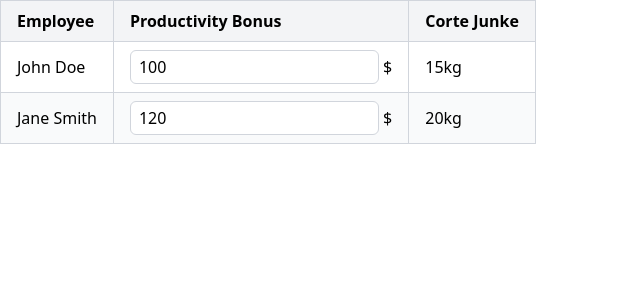
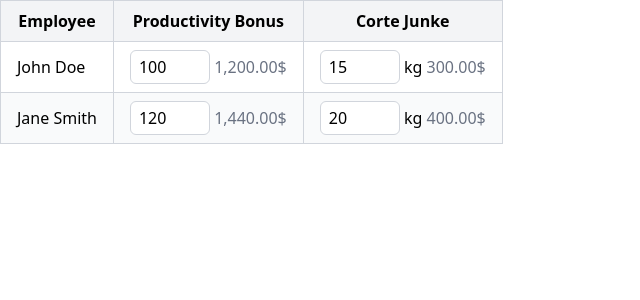
Before and after one commit to ChrisPoul/renova, a SvelteKit app: page / in a window 1280 px wide. Shown: the top 300 px of the page, without its empty margins (0-640 px from the left). Built offline with nearby package versions, Linux system fonts and the light colour scheme.

Commit message:
Fixed bug and separated component succesfully

```diff
--- a/src/routes/+page.svelte
+++ b/src/routes/+page.svelte
@@ -1,63 +1,43 @@
-<script>
-	// Example data for perception categories
-	let perceptionCategories = [
-		{ id: 1, concept: 'Productivity Bonus', unit: '$', canEdit: true },
-		{ id: 2, concept: 'Corte Junke', unit: 'kg', canEdit: false }
+<script lang="ts">
+	import EmployeeRow from './EmployeeRow.svelte';
+
+	let categoriasDestajo = [
+		{ id: 1, concept: 'Productivity Bonus', unit: '', unitValue: 12 },
+		{ id: 2, concept: 'Corte Junke', unit: 'kg', unitValue: 20 }
 	];
 
-	// Example data for employees with perceptions
-	let employees = [
+	let employees = $state([
 		{
 			name: 'John Doe',
-			perceptions: [
+			destajos: [
 				{ id: 1, category: 1, amount: 100 },
 				{ id: 2, category: 2, amount: 15 }
 			]
 		},
 		{
 			name: 'Jane Smith',
-			perceptions: [
+			destajos: [
 				{ id: 3, category: 1, amount: 120 },
 				{ id: 4, category: 2, amount: 20 }
 			]
 		}
-	];
+	]);
 </script>
 
 <table class="w-auto table-auto border-collapse border border-gray-300">
 	<thead>
 		<tr class="bg-gray-100">
-			<th class="border border-gray-300 px-4 py-2 text-left">Employee</th>
-			{#each perceptionCategories as category}
-				<th class="border border-gray-300 px-4 py-2 text-left">
+			<th class="border border-gray-300 px-4 py-2">Employee</th>
+			{#each categoriasDestajo as category}
+				<th class="border border-gray-300 px-4 py-2">
 					{category.concept}
 				</th>
 			{/each}
 		</tr>
 	</thead>
 	<tbody>
-		{#each employees as employee}
-			<tr class="odd:bg-white even:bg-gray-50">
-				<td class="border border-gray-300 px-4 py-2">{employee.name}</td>
-				{#each perceptionCategories as category}
-					<td class="border border-gray-300 px-4 py-2">
-						{#each employee.perceptions as perception}
-							{#if perception.category === category.id}
-								{#if category.canEdit}
-									<input
-										type="number"
-										bind:value={perception.amount}
-										class="rounded-md border w-auto border-gray-300 px-2 py-1"
-									/>
-                  {category.unit}
-								{:else}
-									<span>{perception.amount}{category.unit}</span>
-								{/if}
-							{/if}
-						{/each}
-					</td>
-				{/each}
-			</tr>
+		{#each employees as employee, i}
+			<EmployeeRow bind:employee={employees[i]} {categoriasDestajo} />
 		{/each}
 	</tbody>
 </table>
--- /dev/null
+++ b/src/routes/EmployeeRow.svelte
@@ -0,0 +1,49 @@
+<script lang="ts">
+	let {
+		employee = $bindable(),
+		categoriasDestajo
+	}: { employee: Employee; categoriasDestajo: CategoriaDestajo[] } = $props();
+
+	function getDestajoTotal(amount: number, unitValue: number) {
+		return amount * unitValue;
+	}
+	function formatNumber(value: number) {
+		return value.toLocaleString('en-US', {
+			minimumFractionDigits: 2,
+			maximumFractionDigits: 2
+		});
+	}
+</script>
+
+<tr class="odd:bg-white even:bg-gray-50">
+	<td class="border border-gray-300 px-4 py-2">{employee.name}</td>
+	{#each categoriasDestajo as category}
+		<td class="border border-gray-300 px-4 py-2">
+			{#each employee.destajos as destajo}
+				{#if destajo.category === category.id}
+					<input
+						type="number"
+            step="0.01"
+						bind:value={destajo.amount}
+						class="w-20 rounded-md border border-gray-300 px-2 py-1"
+						oninput={() => {
+							if (!isNaN(destajo.amount)) {
+                let numberStr = destajo.amount.toString()
+                let decimalsStr: string | undefined = numberStr.split('.')[1]
+                if (decimalsStr?.length > 2) {
+                  destajo.amount = parseFloat(numberStr.slice(0, -1));
+                }
+							}
+						}}
+					/>
+					{category.unit}
+					{#if category.unitValue}
+						<span class="text-gray-500">
+							{formatNumber(getDestajoTotal(destajo.amount, category.unitValue))}$
+						</span>
+					{/if}
+				{/if}
+			{/each}
+		</td>
+	{/each}
+</tr>
```
Also changed, not shown: src/app.d.ts (+15 -0 lines).
